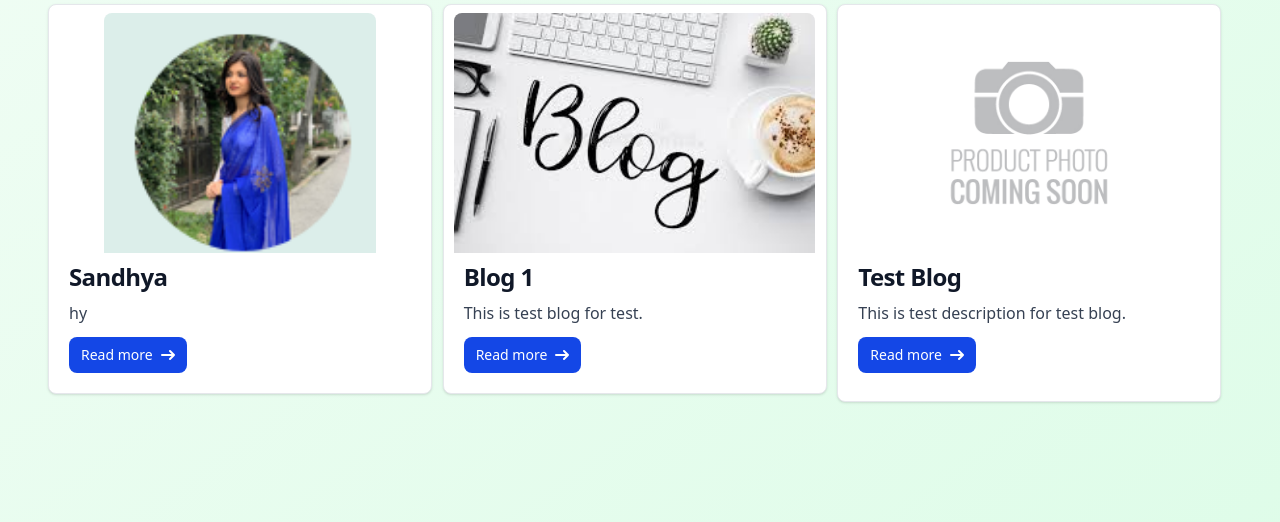
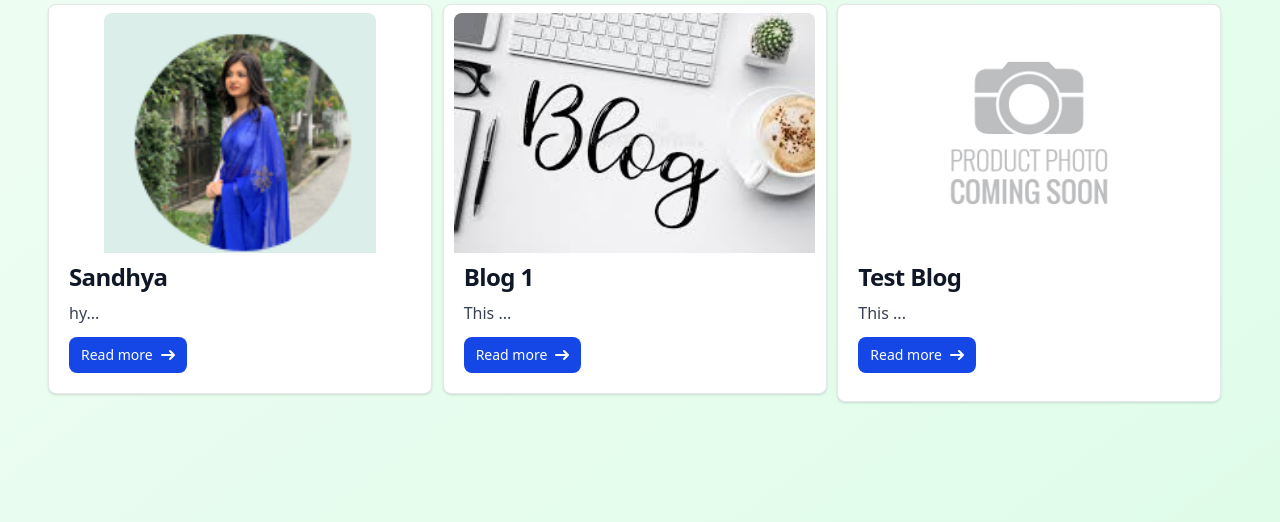
Before and after one commit to SANDHYA681/Pathshala, a Django app: page /blogs/ in a window 1280 px wide. Shown: the part 150-672 px from the top of the page. Run offline with Django 5.2, Linux system fonts and the light colour scheme; data comes from the database, SQL or seed files in the repository; both versions use the stored data as it was after the commit; parts of the project's set-up code (start-up, migrations or seed data) failed here and were passed over.

Commit message:
Worked on blogDetails page

```diff
--- a/blogs/views.py
+++ b/blogs/views.py
@@ -73,3 +73,7 @@ def createBlog(request):
         blog.tags.add(*[tag.strip() for tag in data['tags'].split(',')])
         messages.success(request, "Blog Created Successfully!")
         return redirect("/blogs")
+
+def blogDetails(request, id):
+    blog = Blog.objects.get(id=id)
+    return render(request, "pages/blogs/blogDetails.html", {"blog": blog})
--- a/main/urls.py
+++ b/main/urls.py
@@ -20,7 +20,7 @@ from .views import *
 from django.conf.urls.static import static
 from main import settings
 from users.views import *
-from blogs.views import addBlogPage, createBlog
+from blogs.views import *
 
 auth_urlpatterns = [
     path('log-in/', loginPage),
@@ -35,6 +35,7 @@ auth_urlpatterns = [
 blog_urlpatterns = [
     path('add', addBlogPage),
     path('create', createBlog),
+    path('<int:id>', blogDetails),# "blog/{{blog.id}}" eg "blog/1"
 ]
 
 urlpatterns = [
--- a/templates/pages/blogs/blogs.html
+++ b/templates/pages/blogs/blogs.html
@@ -7,11 +7,11 @@
   <div class="grid grid-cols-1 md:grid-cols-2 lg:grid-cols-3 space-y-2">
     {% for blog in blogs %}
       <div class="max-w-sm bg-white hover:scale-[102%] duration-300 border border-gray-200 rounded-lg shadow-sm dark:bg-gray-800 dark:border-gray-700">
-        <a href="#" class=""><img class="my-2 mx-auto rounded-t-lg h-60" src="{{blog.image.url}}" alt="" /></a>
+        <a href="/blog/{{blog.id}}" class=""><img class="my-2 mx-auto rounded-t-lg h-60" src="{{blog.image.url}}" alt="" /></a>
         <div class="px-5 pb-5">
-          <a href="#"><h5 class="mb-2 text-2xl font-bold tracking-tight text-gray-900 dark:text-white">{{blog.title}}</h5></a>
-          <p class="mb-3 font-normal text-gray-700 dark:text-gray-400">{{blog.content}}</p>
-          <a href="#" class="inline-flex items-center px-3 py-2 text-sm font-medium text-center text-white bg-blue-700 rounded-lg hover:bg-blue-800 focus:ring-4 focus:outline-none focus:ring-blue-300 dark:bg-blue-600 dark:hover:bg-blue-700 dark:focus:ring-blue-800">
+          <a href="/blog/{{blog.id}}"><h5 class="mb-2 text-2xl font-bold tracking-tight text-gray-900 dark:text-white">{{blog.title}}</h5></a>
+          <p class="mb-3 font-normal text-gray-700 dark:text-gray-400">{{blog.content  |slice:5}}...</p>
+          <a href="/blog/{{blog.id}}" class="inline-flex items-center px-3 py-2 text-sm font-medium text-center text-white bg-blue-700 rounded-lg hover:bg-blue-800 focus:ring-4 focus:outline-none focus:ring-blue-300 dark:bg-blue-600 dark:hover:bg-blue-700 dark:focus:ring-blue-800">
             Read more<svg class="rtl:rotate-180 w-3.5 h-3.5 ms-2" aria-hidden="true" xmlns="http://www.w3.org/2000/svg" fill="none" viewBox="0 0 14 10">
               <path stroke="currentColor" stroke-linecap="round" stroke-linejoin="round" stroke-width="2" d="M1 5h12m0 0L9 1m4 4L9 9" />
             </svg>
```
Also changed, not shown: templates/pages/blogs/blogDetails.html (added, +7 -0 lines), db.sqlite3, media/blog/admin/attachments/Screenshot_2025-06-29_124613.png (added), media/blog/admin/images/Screenshot_2025-06-29_124613.png (added), media/users/optimusprime/admin_circular.png (deleted), media/users/regmisuman/admin_bw.jpg (deleted), media/users/regmisuman/admin_bw_T2W09yB.jpg (deleted), media/users/regmisuman/admin_bw_ZdW79tz.jpg (deleted), media/users/regmisuman/admin_edited.jpg (deleted), media/users/regmisuman2/admin_edited.jpg (deleted).
